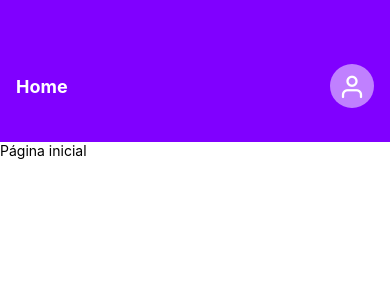
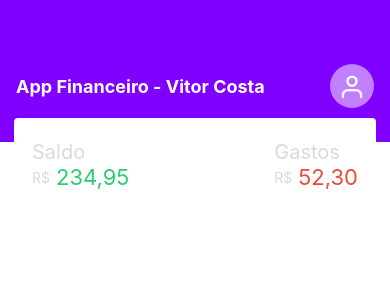
Before and after one commit to VitorCostaTI/app-financas, a React Native app: screen / in a window 390 px wide. Shown: the top 300 px of the page. Built offline with nearby package versions, Linux system fonts and the light colour scheme.

Commit message:
Componente de gastos

```diff
--- a/src/pages/Home/index.js
+++ b/src/pages/Home/index.js
@@ -8,7 +8,7 @@ export default function Home() {
   return(
     <View style={styles.container}>
       <Header />
-      <Text>Página inicial</Text>
+      <Baleance />
     </View>
   )
 }
@@ -16,13 +16,39 @@ export default function Home() {
 class Header extends Component{
   render(){
     return (
-      <View style={styles.header}>
-        <View style={styles.content}>
-          <Text style={styles.username}>Home</Text>
+      <View style={styles.headerContainer}>
+        <View style={styles.headerContent}>
+          <Text style={styles.username}>App Financeiro - Vitor Costa</Text>
           <TouchableOpacity activeOpacity={0.9} style={styles.buttonUser}>
             <Feather name='user' size={27} color="#fff"></Feather>
           </TouchableOpacity>
         </View>
+      </View>
+    );
+  }
+}
+
+class Baleance extends Component{
+  render(){
+    return (
+      <View style={styles.baleanceContainer}>
+
+        <View style={styles.item}>
+            <Text style={styles.itemTitle}>Saldo</Text>
+            <View style={styles.contentBalenace}>
+              <Text style={styles.currencySymbol}>R$</Text>
+              <Text style={styles.balance}>234,95</Text>
+            </View>
+        </View>
+
+        <View style={styles.item}>
+            <Text style={styles.itemTitle}>Gastos</Text>
+            <View style={styles.contentBalenace}>
+              <Text style={styles.currencySymbol}>R$</Text>
+              <Text style={styles.expenses}>52,30</Text>
+            </View>
+        </View>
+
       </View>
     );
   }
@@ -33,7 +59,7 @@ const styles = StyleSheet.create({
     flex: 1,
     backgroundColor: '#fff',
   },
-  header: {
+  headerContainer: {
     backgroundColor: '#8000ff',
     paddingTop: statusBarHeight,
     flexDirection: 'row',
@@ -41,7 +67,7 @@ const styles = StyleSheet.create({
     paddingEnd: 16,
     paddingBottom: 34
   },
-  content: {
+  headerContent: {
     flex: 1,
     alignItems: 'center',
     flexDirection: 'row',
@@ -59,5 +85,39 @@ const styles = StyleSheet.create({
     justifyContent: 'center',
     alignItems: 'center',
     borderRadius: 44 / 2
+  },
+  baleanceContainer: {
+    backgroundColor: "#fff",
+    flex: 1,
+    flexDirection: 'row',
+    justifyContent: 'space-between',
+    paddingStart: 18,
+    paddingEnd: 18,
+    marginTop: -24,
+    marginStart: 14,
+    marginEnd: 14,
+    borderRadius: 4,
+    paddingTop: 22,
+    paddingBottom: 22
+  },
+  itemTitle: {
+    fontSize: 20,
+    color: "#DADADA"
+  },
+  contentBalenace: {
+    flexDirection: 'row',
+    alignItems: 'center'
+  },
+  currencySymbol: {
+    color: "#DADADA",
+    marginRight: 6
+  },
+  balance: {
+    fontSize: 22,
+    color: "#2ecc71"
+  },
+  expenses: {
+    fontSize: 22,
+    color: "#e74c3c"
   }
 })
```
